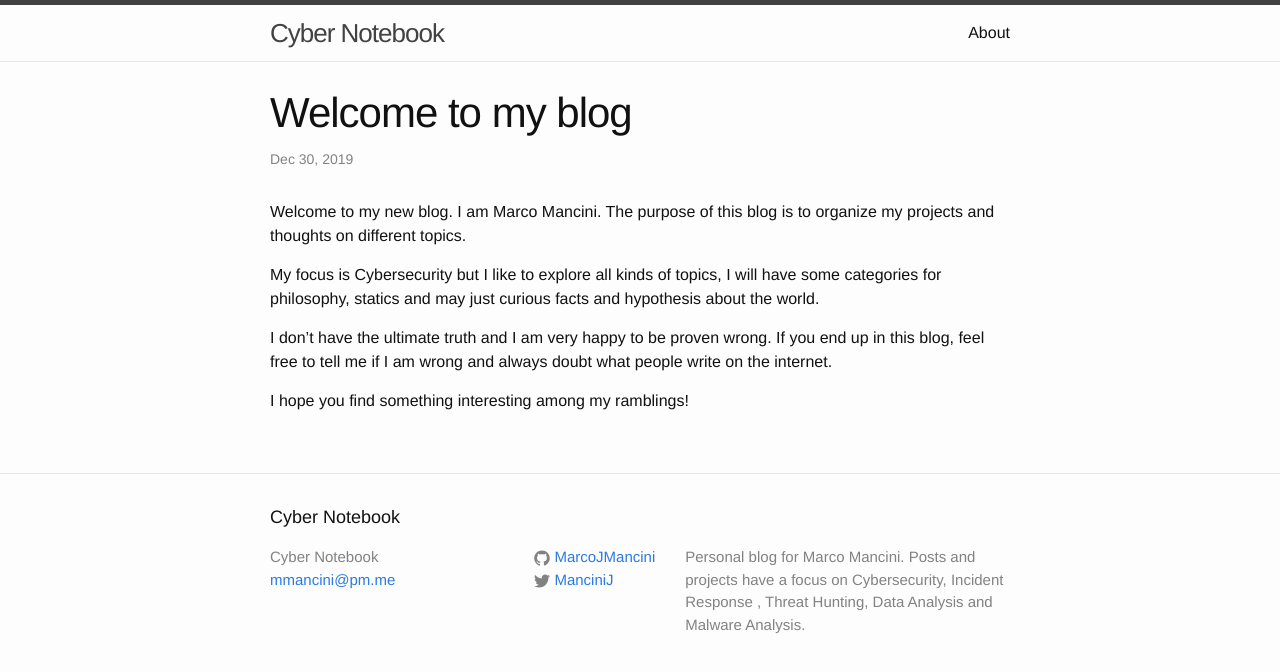
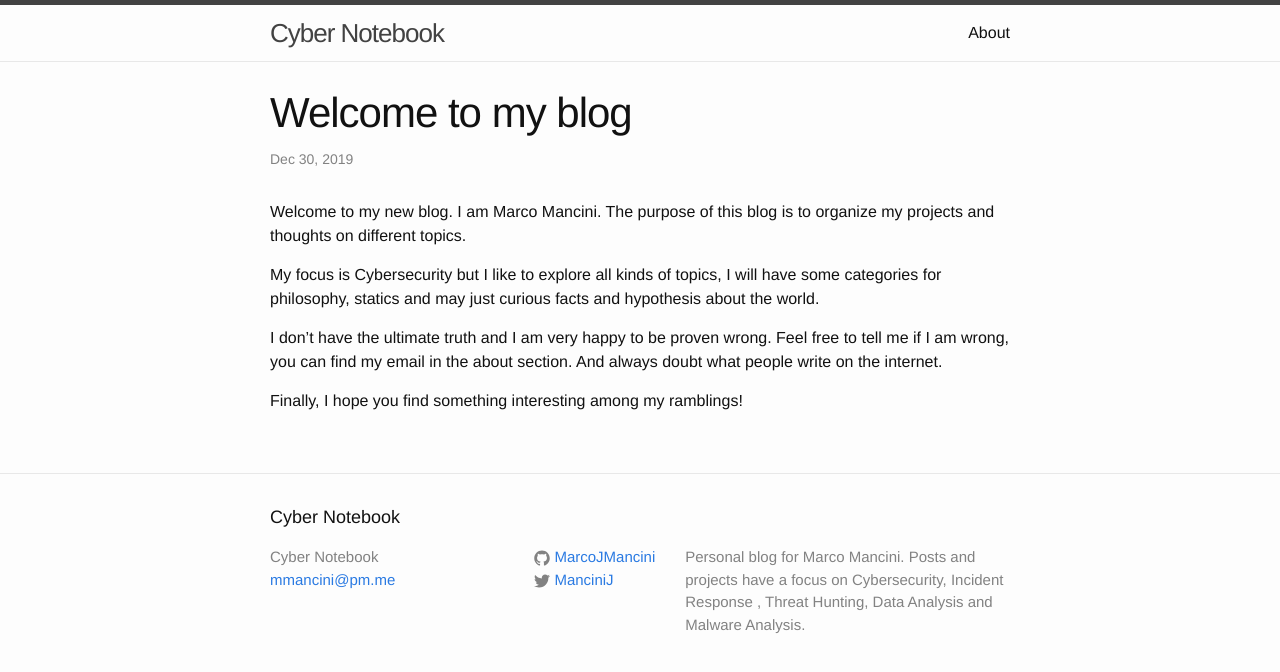
Before and after one commit to MarcoJMancini/marcojmancini.github.io, a Jekyll site: the page built from _posts/2019-12-30-first-post.markdown, in a window 1280 px wide. Shown: the top 672 px of the page. Built offline with Jekyll 4.4.1, drawn with Linux system fonts in a browser that asks for light colours.

Commit message:
Fix writing in post

```diff
--- a/_posts/2019-12-30-first-post.markdown
+++ b/_posts/2019-12-30-first-post.markdown
@@ -9,6 +9,7 @@ Welcome to my new blog. I am Marco Mancini. The purpose of this blog is to organ
 
 My focus is Cybersecurity but I like to explore all kinds of topics, I will have some categories for philosophy, statics and may just curious facts and hypothesis about the world.
 
-I don't have the ultimate truth and I am very happy to be proven wrong. If you end up in this blog, feel free to tell me if I am wrong and always doubt what people write on the internet.
+I don't have the ultimate truth and I am very happy to be proven wrong. Feel free to tell me if I am wrong, you can find my email in the about section.
+And always doubt what people write on the internet.
 
-I hope you find something interesting among my ramblings!
+Finally, I hope you find something interesting among my ramblings!
```
Also changed, not shown: 2 other files.
